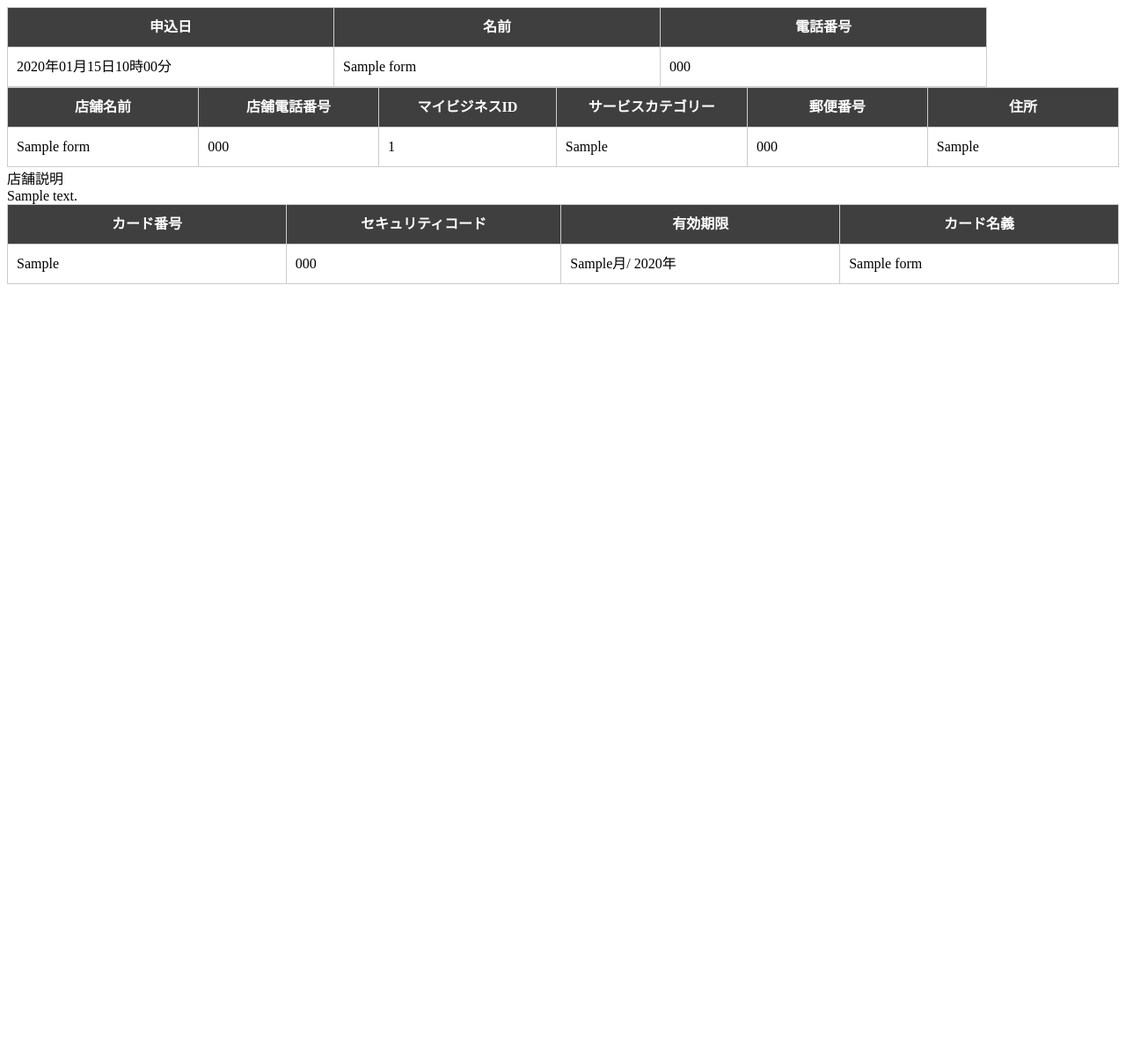
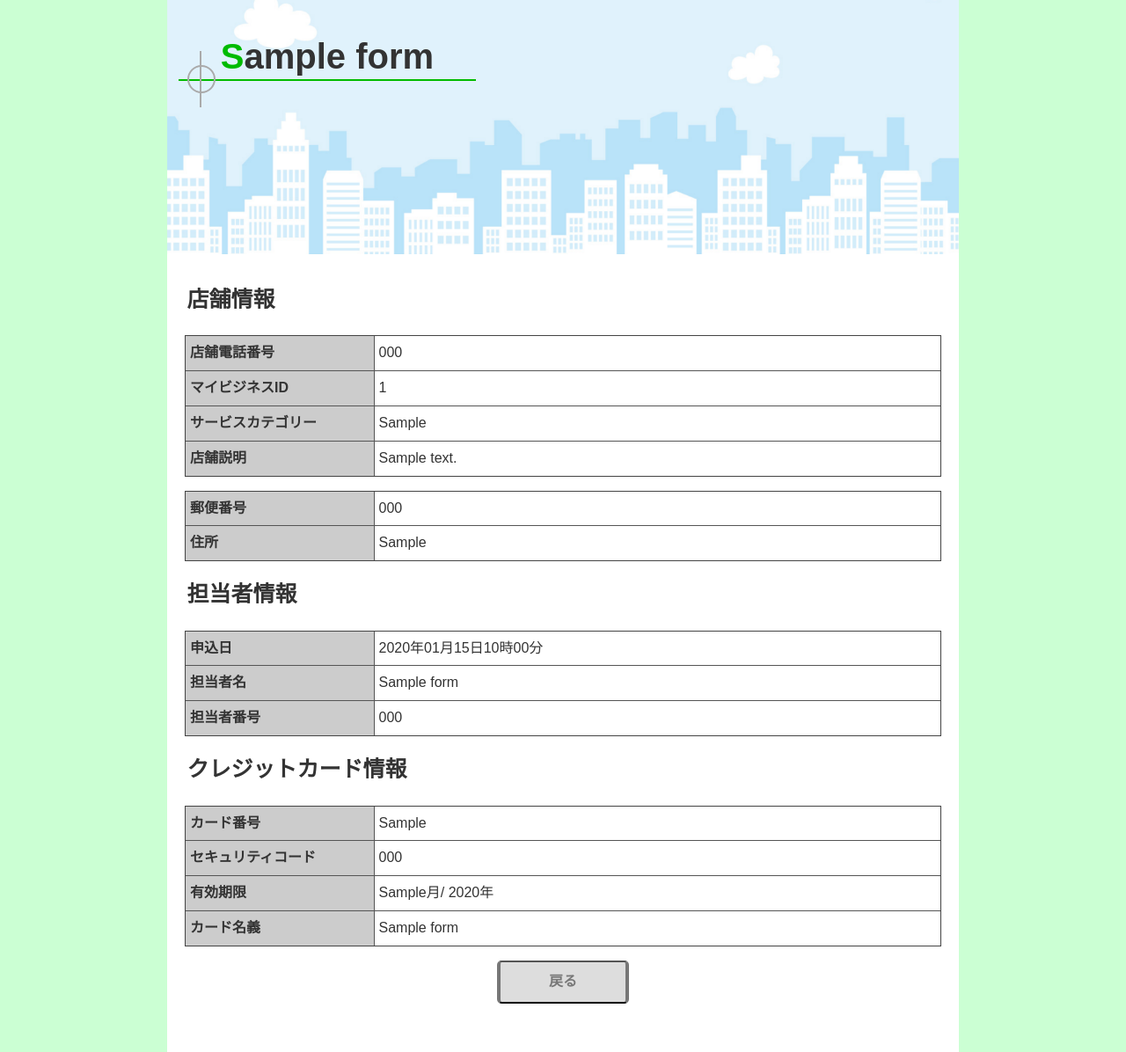
Before and after one commit to Jun-M-sub/web_marketing, a PHP site: page /shosai.php?id=1 in a window 1280 px wide. Shown: the whole page at 88% size. Before the commit the page ends 323 px from the top, so only its background shows below. Run offline with PHP 8.4, Linux system fonts and the light colour scheme; tables that the repository leaves empty or names only in its code hold one stand-in row (values such as "Sample post"); some libraries are stand-ins or nearby versions.

Commit message:
shosai.phpのcss編集

```diff
--- a/css/style.css
+++ b/css/style.css
@@ -446,3 +446,24 @@ tr {
         font-size: 17px;
     }
 }
+
+.shosai {
+    border: solid #444 1px !important;
+    margin-left: 10px !important;
+    margin-right: 10px !important;
+}
+
+.shosai dt, .shosai dd {
+    border-bottom: 1px solid #555;
+    padding: 5px;
+    margin: 0;
+}
+
+.border-none {
+    border-bottom: 0 !important;
+}
+
+.shosai dt {
+    background: #ccc;
+    border-right: 1px solid #555;
+}
--- a/shosai.php
+++ b/shosai.php
@@ -19,92 +19,77 @@ $id = $_GET['id'];
 
 <head>
     <meta charset="utf-8">
-    <title>Example</title>
+    <title>店舗ページ</title>
+    <meta name="viewport" content="width=device-width,initial-scale=1">
+    <link rel="stylesheet" href="css/reset.css">
+    <link rel="stylesheet" href="https://use.fontawesome.com/releases/v5.1.0/css/all.css">
+    <link rel="stylesheet" href="https://stackpath.bootstrapcdn.com/bootstrap/4.4.1/css/bootstrap.min.css" integrity="sha384-Vkoo8x4CGsO3+Hhxv8T/Q5PaXtkKtu6ug5TOeNV6gBiFeWPGFN9MuhOf23Q9Ifjh" crossorigin="anonymous">
+    <link rel="stylesheet" href="css/style.css">
 </head>
 
 <body>
-    <style>
-        table,
-        th,
-        td {
-            border-collapse: collapse;
-            border: 1px solid #ccc;
-            line-height: 1.5;
-        }
 
-        th {
-            width: 150px;
-            padding: 10px;
-            font-weight: bold;
-            vertical-align: top;
-            background: #3f3f3f;
-            color: #ffffff;
-        }
+    <main>
+        <div class="main-first">
+            <div class="img">
+            <img src="img/image823.png">
+        </div>
+            <h1 class="shosai_h1"><?php echo $rec['shop_name']; ?></h1>
+        </div>
+        <div class="main-inner">
+            <h2>店舗情報</h2>
+            <dl class="shosai row">
+                <dt class="col-sm-3">店舗電話番号</dt>
+                <dd class="col-sm-9"><?php echo $rec['shop_phone']; ?></dd>
+                <dt class="col-sm-3">マイビジネスID</dt>
+                <dd class="col-sm-9"><?php echo $rec['my_id']; ?></dd>
+                <dt class="col-sm-3">サービスカテゴリー</dt>
+                <dd class="col-sm-9"><?php echo $rec['main_cat']; ?></dd>
+                <dt class="col-sm-3 border-none">店舗説明</dt>
+                <dd class="col-sm-9 border-none"><?php echo $rec['description']; ?></dd>
 
-        td {
-            width: 350px;
-            padding: 10px;
-            vertical-align: top;
-        }
+            </dl>
 
-    </style>
+            <dl class="shosai row">
+                <dt class="col-sm-3">郵便番号</dt>
+                <dd class="col-sm-9"><?php echo $rec['zip_code']; ?></dd>
+                <dt class="col-sm-3 border-none">住所</dt>
+                <dd class="col-sm-9 border-none"><?php echo $rec['adds']; ?></dd>
+            </dl>
 
-    <table>
-        <tr>
-            <th>申込日</th>
-            <th>名前</th>
-            <th>電話番号</th>
-        </tr>
-        <tr>
-            <td><?php echo date("Y年m月d日H時i分",strtotime($rec['date'])); ?></td>
-            <td><?php echo $rec['person_name']; ?></td>
-            <td><?php echo $rec['person_phone']; ?></td>
+            <h2>担当者情報</h2>
 
-        </tr>
-    </table>
-    <table>
-        <tr>
-             <th>店舗名前</th>
-            <th>店舗電話番号</th>
-            <th>マイビジネスID</th>
-            <th>サービスカテゴリー</th>
-            <th>郵便番号</th>
-            <th>住所</th>
-        </tr>
-        <tr>
-            <td><?php echo $rec['shop_name']; ?></td>
-            <td><?php echo $rec['shop_phone']; ?></td>
-            <td><?php echo $rec['my_id']; ?></td>
-            <td><?php echo $rec['main_cat']; ?></td>
-            <td><?php echo $rec['zip_code']; ?></td>
-            <td><?php echo $rec['adds']; ?></td>
-        </tr>
-    </table>
-    <div>
-    <div>店舗説明</div>
-    <div><?php echo $rec['description']; ?></div>
-        </div>
-    <table>
-        <tr>
-            <th>カード番号</th>
-            <th>セキュリティコード</th>
-            <th>有効期限</th>
-            <th>カード名義</th>
-        </tr>
-        <tr>
-            <td><?php echo $rec['card_num']; ?></td>
-            <td><?php echo $rec['card_code']; ?></td>
-            <td><?php echo $rec['card_month']; ?>月/ <?php echo $rec['card_year']; ?>年</td>
-            <td><?php echo $rec['card_name']; ?></td>
-        </tr>
-    </table>
-    <?php
+            <dl class="shosai row">
+                <dt class="col-sm-3">申込日</dt>
+                <dd class="col-sm-9"><?php echo date("Y年m月d日H時i分",strtotime($rec['date'])); ?></dd>
+                <dt class="col-sm-3">担当者名</dt>
+                <dd class="col-sm-9"><?php echo $rec['person_name']; ?></dd>
+                <dt class="col-sm-3 border-none">担当者番号</dt>
+                <dd class="col-sm-9 border-none"><?php echo $rec['person_phone']; ?></dd>
+            </dl>
+            <h2>クレジットカード情報</h2>
+
+
+
+            <dl class="shosai row">
+                <dt class="col-sm-3">カード番号</dt>
+                <dd class="col-sm-9"><?php echo $rec['card_num']; ?></dd>
+                <dt class="col-sm-3">セキュリティコード</dt>
+                <dd class="col-sm-9"><?php echo $rec['card_code']; ?></dd>
+                <dt class="col-sm-3">有効期限</dt>
+                <dd class="col-sm-9"><?php echo $rec['card_month']; ?>月/ <?php echo $rec['card_year']; ?>年</dd>
+                <dt class="col-sm-3 border-none">カード名義</dt>
+                <dd class="col-sm-9 border-none"><?php echo $rec['card_name']; ?></dd>
+            </dl>
+
+
+            <?php
 
 $dbh =null;
 
-?>
-
-
+?><div class="btn-inner"><input class="back-confirm-btn" type="button" onclick="history.back()" value="戻る"></div>
+        </div>
+    </main>
 
 </body>
 
```
Also changed, not shown: list.php (+18 -5 lines).
